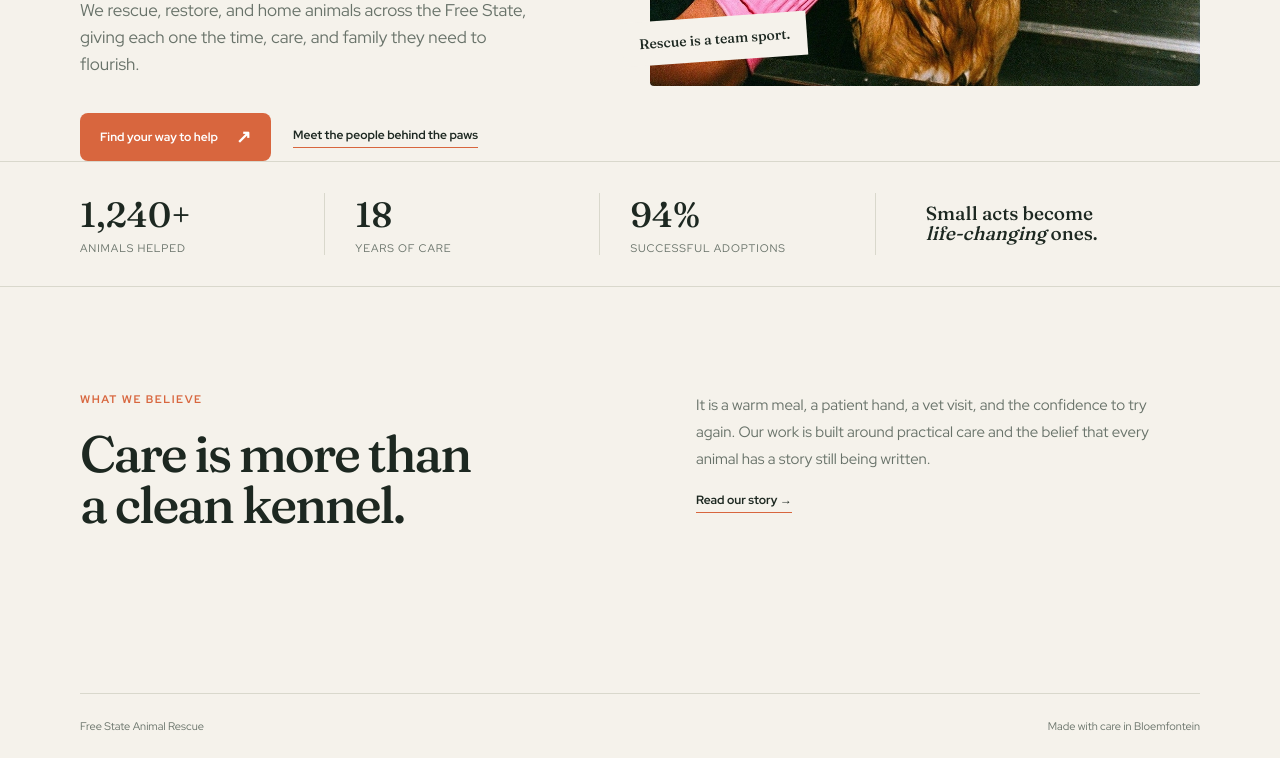
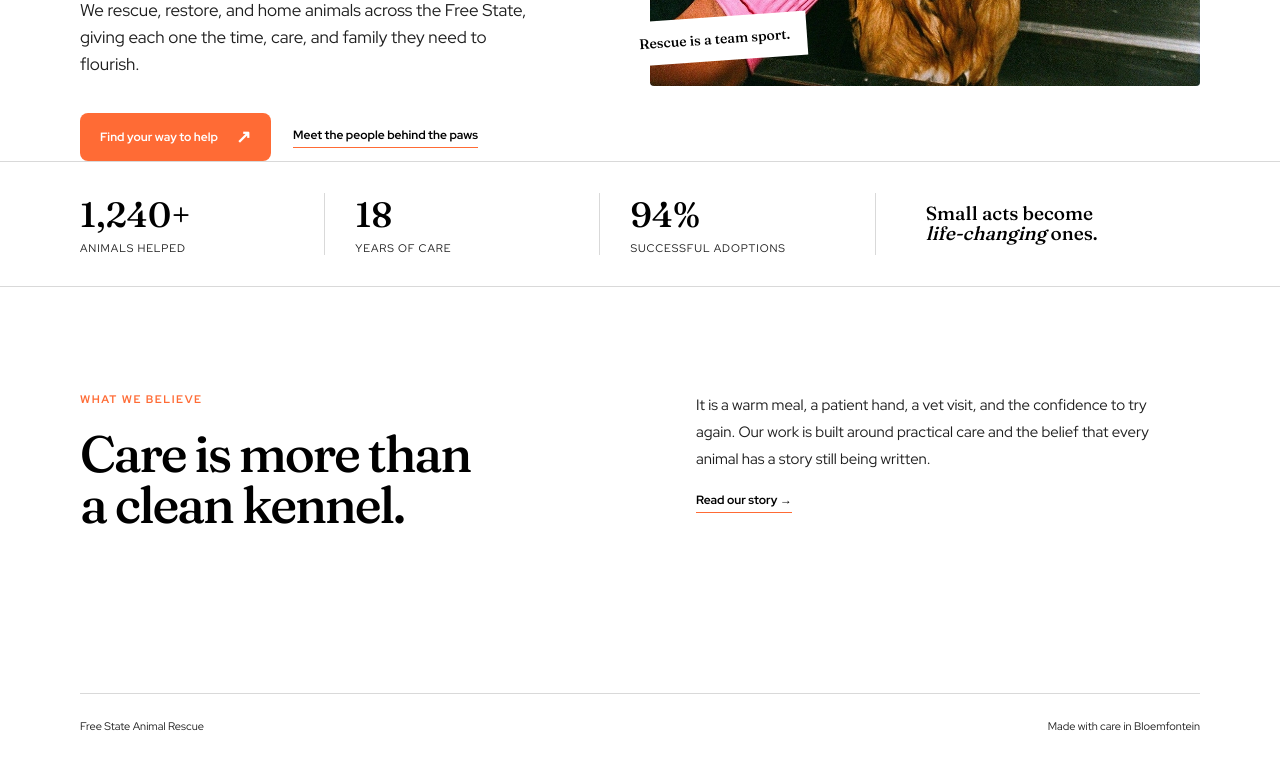
Before and after one commit to Sisonke0420/WEB-Part2.3, a plain HTML site: page home.html in a window 1280 px wide. Shown: the part 650-1408 px from the top of the page. Drawn offline with Linux system fonts and the light colour scheme.

Commit message:
Update theme toggle button text and adjust color variables for improved accessibility

```diff
--- a/app.js
+++ b/app.js
@@ -4,6 +4,10 @@ const themeButton = document.querySelector(".theme-toggle");
 const menuButton = document.querySelector(".menu-toggle");
 const navigation = document.querySelector(".nav-links");
 const revealItems = document.querySelectorAll(".reveal");
+
+if (menuButton) {
+  menuButton.textContent = "Menu";
+}
 
 function setTheme(theme) {
   document.documentElement.dataset.theme = theme;
--- a/home.html
+++ b/home.html
@@ -23,7 +23,9 @@
         class="menu-toggle"
         aria-label="Open navigation"
         aria-expanded="false"
-      ></button>
+      >
+        Menu
+      </button>
       <nav class="nav-links" aria-label="Main navigation">
         <a class="active" href="home.html" aria-current="page">Home</a>
         <a href="about.html">Our story</a>
--- a/styles.css
+++ b/styles.css
@@ -1,18 +1,18 @@
 :root {
-  --paper: #f5f2eb;
-  --ink: #1d2821;
-  --muted: #687269;
-  --line: #d9d8cc;
-  --accent: #d8663e;
-  --accent-dark: #b74c2d;
-  --sage: #b9c8ad;
-  --nav: rgba(245, 242, 235, 0.88);
+  --paper: #ffffff;
+  --ink: #000000;
+  --muted: #1e1e1e;
+  --line: #d9d9d9;
+  --accent: #ff6b35;
+  --accent-dark: #e65a2d;
+  --sage: #d9d9d9;
+  --nav: rgba(255, 255, 255, 0.9);
   --background: var(--paper);
   --foreground: var(--ink);
   --card: var(--paper);
   --card-foreground: var(--ink);
   --primary: var(--accent);
-  --primary-foreground: #fff;
+  --primary-foreground: #ffffff;
   --secondary: var(--sage);
   --secondary-foreground: var(--ink);
   --muted-foreground: var(--muted);
@@ -21,20 +21,20 @@
   --radius: 0.5rem;
 }
 [data-theme="dark"] {
-  --paper: #18201b;
-  --ink: #f5f2eb;
-  --muted: #b2bbae;
-  --line: #3b453d;
-  --accent: #ed8860;
-  --accent-dark: #ffab84;
-  --sage: #465744;
-  --nav: rgba(24, 32, 27, 0.9);
+  --paper: #1e1e1e;
+  --ink: #ffffff;
+  --muted: #d9d9d9;
+  --line: #3a3a3a;
+  --accent: #ff6b35;
+  --accent-dark: #ff8a5a;
+  --sage: #2d2d2d;
+  --nav: rgba(30, 30, 30, 0.9);
   --background: var(--paper);
   --foreground: var(--ink);
   --card: var(--paper);
   --card-foreground: var(--ink);
   --primary: var(--accent);
-  --primary-foreground: #18201b;
+  --primary-foreground: #ffffff;
   --secondary: var(--sage);
   --secondary-foreground: var(--ink);
   --muted-foreground: var(--muted);
```
